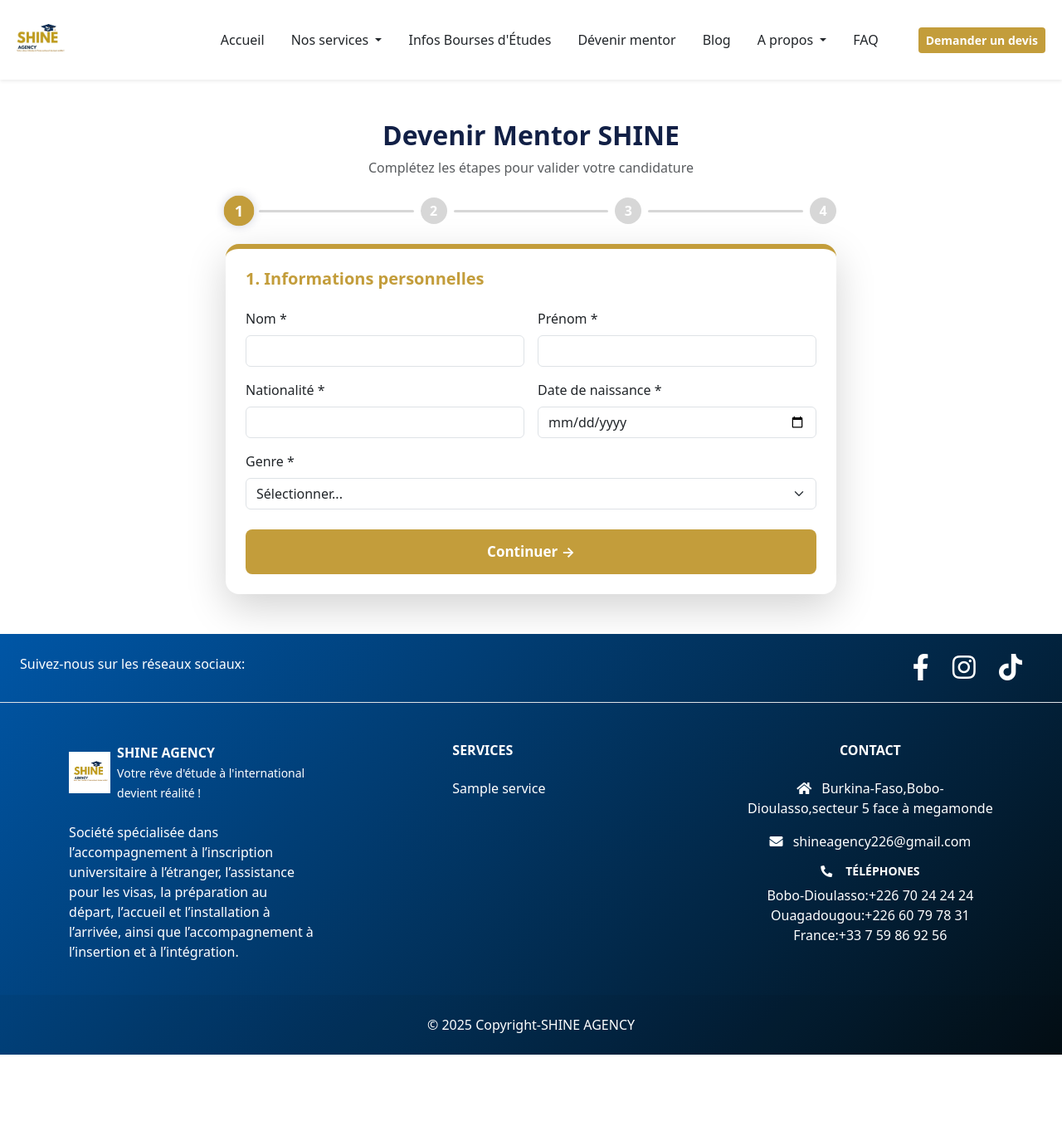
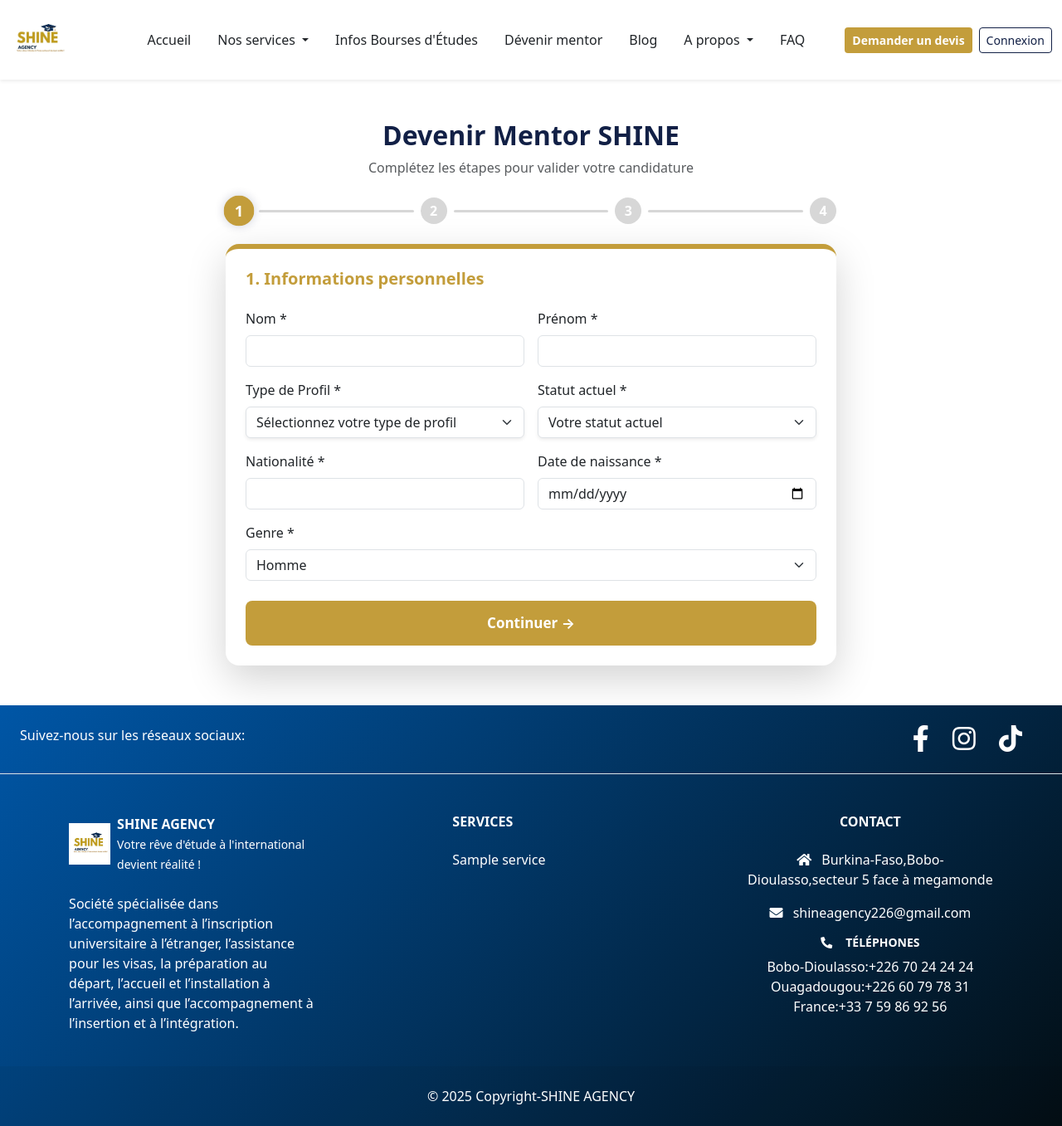
Before and after one commit to Lazare-tech/Shine, a Django app: page /usercompte/mentorregister/ in a window 1280 px wide. Shown: the whole page at 83% size. Before the commit the page ends 1271 px from the top, so only its background shows below. Run offline with Django 4.2, Linux system fonts and the light colour scheme; tables that the repository leaves empty hold one stand-in row (values such as "Sample post"); some libraries are stand-ins or nearby versions.

Commit message:
connexion en cours

```diff
--- a/shine/templates/shine/navbar/navbar.html
+++ b/shine/templates/shine/navbar/navbar.html
@@ -65,7 +65,7 @@
         <a class="fw-bold text-white btn btn-agen-colr btn-sm me-2 px-2 py-1" href="{% url 'shine:devis'%}">
           Demander un devis
         </a>
-        {% comment %} {% if user.is_authenticated %}
+   {% if user.is_authenticated %}
     <span class="fw-bold me-2" style="color: #122046;">
         Bonjour, {{ user.first_name|default:user.username|slice:":10" }}
     </span>
@@ -76,7 +76,7 @@
     <a class="btn btn-outline-agen-colr btn-sm px-2 py-1" href="{% url 'usercompte:login' %}">
         Connexion
     </a>
-{% endif %} {% endcomment %}
+{% endif %}
       </span>
     </div>
 
--- a/usercompte/forms.py
+++ b/usercompte/forms.py
@@ -1,6 +1,6 @@
 from django import forms
 from django.contrib.auth.forms import UserCreationForm
-from .models import User, StatutUtilisateur
+from .models import User, StatutUtilisateur,ProfilUtilisateur,MentorProfile
 from django.contrib.auth.forms import AuthenticationForm
 
 class RegistrationForm(UserCreationForm):
@@ -9,13 +9,17 @@ class RegistrationForm(UserCreationForm):
         empty_label="Sélectionnez votre statut",
         widget=forms.Select(attrs={'class': 'form-select shadow-sm'})
     )
-
+    profil_name=forms.ModelChoiceField(
+        queryset=ProfilUtilisateur.objects.all(),
+        empty_label="Sélectionnez votre profil",
+        widget=forms.Select(attrs={'class': 'form-select shadow-sm'})
+    )
     class Meta(UserCreationForm.Meta):
         model = User
-        # Note : on ne met pas 'password' ici, UserCreationForm gère password1/password2
+        # L'username est retiré d'ici car on le remplit via l'email dans save()
         fields = (
              'email', 'first_name', 'last_name', 'gender',
-            'phone','birth_year', 'nationality', 'country', 'city',
+            'phone','birth_year', 'code_postal','nationality', 'country', 'city',
             'street_number', 'street_name'
         )
         widgets = {
@@ -23,15 +27,11 @@ class RegistrationForm(UserCreationForm):
             'last_name': forms.TextInput(attrs={'class': 'form-control shadow-sm'}),
             'email': forms.EmailInput(attrs={'class': 'form-control shadow-sm'}),
             'nationality': forms.TextInput(attrs={'class': 'form-control shadow-sm'}),
-             'password1': forms.PasswordInput(attrs={'class': 'form-control shadow-sm', 'placeholder': 'Mot de passe'}),
+            'password1': forms.PasswordInput(attrs={'class': 'form-control shadow-sm', 'placeholder': 'Mot de passe'}),
             'password2': forms.PasswordInput(attrs={'class': 'form-control shadow-sm', 'placeholder': 'Confirmez le mot de passe'}),
-
             'birth_year': forms.DateInput(
                 format='%Y-%m-%d',
-                attrs={
-                    'class': 'form-control shadow-sm',
-                    'type': 'date'
-                }
+                attrs={'class': 'form-control shadow-sm', 'type': 'date'}
             ),
             'gender': forms.Select(
                 choices=[('', 'Sélectionnez'), ('Homme', 'Homme'), ('Femme', 'Femme')],
@@ -41,26 +41,32 @@ class RegistrationForm(UserCreationForm):
             'city': forms.TextInput(attrs={'class': 'form-control shadow-sm'}),
             'country': forms.TextInput(attrs={'class': 'form-control shadow-sm'}),
             'street_number': forms.TextInput(attrs={'class': 'form-control shadow-sm'}),
+            'code_postal': forms.TextInput(attrs={'class': 'form-control shadow-sm'}),
+            'street_number': forms.TextInput(attrs={'class': 'form-control shadow-sm'}),
             'street_name': forms.TextInput(attrs={'class': 'form-control shadow-sm'}),
-            'username': forms.TextInput(attrs={'class': 'form-control shadow-sm'}),
-            # Widgets pour les mots de passe internes à UserCreationForm
-            }
+        }
 
     def clean_email(self):
         email = self.cleaned_data.get('email')
         if User.objects.filter(email=email).exists():
             raise forms.ValidationError("Cette adresse email est déjà utilisée.")
         return email
+
     def save(self, commit=True):
-       def save(self, commit=True):
-        # 1. On appelle le save du parent (UserCreationForm) avec commit=False
-        # pour obtenir l'objet user sans l'enregistrer tout de suite en base
+        # 1. On récupère l'objet user (en mémoire, pas encore en base)
         user = super().save(commit=False)
 
-        # 2. On lie l'email à l'identifiant technique (username)
+        # 2. On lie l'email à l'username
         user.username = self.cleaned_data["email"]
 
-        # 3. On enregistre vraiment si commit est True
+        # 3. RÉCUPÉRATION MANUELLE DES CHAMPS HORS META
+        # On va chercher les données nettoyées et on les injecte dans l'objet user
+        user.statut = self.cleaned_data.get('statut')
+
+        # Note : on récupère 'profil_name' du formulaire pour le mettre dans 'profil' du modèle
+        user.profil = self.cleaned_data.get('profil_name')
+
+        # 4. Enregistrement réel dans PostgreSQL
         if commit:
             user.save()
         return user
@@ -75,3 +81,67 @@ class LoginForm(AuthenticationForm):
         'class': 'form-control input-custom',
         'placeholder': 'Mot de passe'
     }))
+##
+class MentorRegistrationForm(UserCreationForm):
+    # Champs additionnels provenant du modèle MentorProfile
+    job_title = forms.CharField(max_length=255, required=True, widget=forms.TextInput(attrs={'class': 'form-control'}))
+    activity_field = forms.CharField(max_length=255, required=True, widget=forms.TextInput(attrs={'class': 'form-control'}))
+    bank_rib = forms.CharField(max_length=34, required=True, widget=forms.TextInput(attrs={'class': 'form-control'}))
+    mission_type = forms.CharField(max_length=100, required=True, widget=forms.TextInput(attrs={'class': 'form-control'}))
+    motivation = forms.CharField(widget=forms.Textarea(attrs={'class': 'form-control', 'rows': 4}))
+
+    # Statut et Profil (souvent masqués ou pré-remplis pour les mentors)
+    profil = forms.ModelChoiceField(
+        queryset=ProfilUtilisateur.objects.all(),
+        empty_label="Sélectionnez votre type de profil",
+        widget=forms.Select(attrs={'class': 'form-select shadow-sm'})
+    )
+    statut = forms.ModelChoiceField(
+        queryset=StatutUtilisateur.objects.all(),
+        empty_label="Votre statut actuel",
+        widget=forms.Select(attrs={'class': 'form-select shadow-sm'})
+    )
+
+    class Meta(UserCreationForm.Meta):
+        model = User
+        fields = (
+            'email', 'first_name', 'last_name', 'gender', 'phone',
+            'birth_year', 'nationality', 'country', 'city',
+            'code_postal', 'street_number', 'street_name'
+        )
+        widgets = {
+            'email': forms.EmailInput(attrs={'class': 'form-control'}),
+            'first_name': forms.TextInput(attrs={'class': 'form-control'}),
+            'last_name': forms.TextInput(attrs={'class': 'form-control'}),
+            'birth_year': forms.DateInput(attrs={'class': 'form-control', 'type': 'date'}),
+            'gender': forms.Select(choices=[('Homme', 'Homme'), ('Femme', 'Femme')], attrs={'class': 'form-select'}),
+            'phone': forms.TextInput(attrs={'class': 'form-control'}),
+            'nationality': forms.TextInput(attrs={'class': 'form-control'}),
+            'country': forms.TextInput(attrs={'class': 'form-control'}),
+            'city': forms.TextInput(attrs={'class': 'form-control'}),
+            'code_postal': forms.TextInput(attrs={'class': 'form-control'}),
+            'street_number': forms.TextInput(attrs={'class': 'form-control'}),
+            'street_name': forms.TextInput(attrs={'class': 'form-control'}),
+        }
+    def save(self, commit=True):
+        # 1. Sauvegarde l'utilisateur (User)
+        user = super().save(commit=False)
+        user.username = self.cleaned_data["email"]
+
+        # 2. Récupère les choix manuels du formulaire
+        user.profil = self.cleaned_data.get('profil')
+        user.statut = self.cleaned_data.get('statut')
+
+        if commit:
+            user.save()
+
+            # 3. Crée le profil Mentor lié
+            MentorProfile.objects.create(
+                user=user,
+                job_title=self.cleaned_data['job_title'],
+                activity_field=self.cleaned_data['activity_field'],
+                bank_rib=self.cleaned_data['bank_rib'],
+                mission_type=self.cleaned_data['mission_type'],
+                motivation=self.cleaned_data['motivation']
+            )
+        return user
--- a/usercompte/templates/usercompte/userregister/mentorregister.html
+++ b/usercompte/templates/usercompte/userregister/mentorregister.html
@@ -23,27 +23,33 @@
             <div class="row g-3">
                 <div class="col-md-6">
                     <label class="form-label">Nom *</label>
-                    <input name="nom" type="text" class="form-control" required>
+                    {{ form.last_name }}
+                    {{ form.last_name.errors }}
                 </div>
                 <div class="col-md-6">
                     <label class="form-label">Prénom *</label>
-                    <input name="prenom" type="text" class="form-control" required>
+                    {{ form.first_name }}
+                    {{ form.first_name.errors }}
+                </div>
+                <div class="col-md-6">
+                    <label class="form-label">Type de Profil *</label>
+                    {{ form.profil }}
+                </div>
+                <div class="col-md-6">
+                    <label class="form-label">Statut actuel *</label>
+                    {{ form.statut }}
                 </div>
                 <div class="col-md-6">
                     <label class="form-label">Nationalité *</label>
-                    <input name="nationalite" type="text" class="form-control" required>
+                    {{ form.nationality }}
                 </div>
                 <div class="col-md-6">
                     <label class="form-label">Date de naissance *</label>
-                    <input name="dob" type="date" class="form-control" required>
+                    {{ form.birth_year }}
                 </div>
                 <div class="col-12">
                     <label class="form-label">Genre *</label>
-                    <select name="genre" class="form-select" required>
-                        <option value="" disabled selected>Sélectionner...</option>
-                        <option>Homme</option>
-                        <option>Femme</option>
-                    </select>
+                    {{ form.gender }}
                 </div>
             </div>
             <button type="button" class="btn-shine mt-4 w-100" onclick="nextStep(2)">Continuer →</button>
@@ -54,27 +60,27 @@
             <div class="row g-3">
                 <div class="col-md-6">
                     <label class="form-label">Téléphone *</label>
-                    <input name="tel" type="tel" class="form-control" required>
+                    {{ form.phone }}
                 </div>
                 <div class="col-md-6">
                     <label class="form-label">Email *</label>
-                    <input name="email" type="email" class="form-control" required>
+                    {{ form.email }}
                 </div>
                 <div class="col-md-6">
                     <label class="form-label">Pays de résidence *</label>
-                    <input name="pays" class="form-control" required>
+                    {{ form.country }}
                 </div>
                 <div class="col-md-6">
                     <label class="form-label">Ville *</label>
-                    <input name="ville" class="form-control" required>
+                    {{ form.city }}
                 </div>
                 <div class="col-md-8">
                     <label class="form-label">Nom de rue</label>
-                    <input name="rue" class="form-control">
+                    {{ form.street_name }}
                 </div>
                 <div class="col-md-4">
                     <label class="form-label">N° Rue</label>
-                    <input name="rue_no" class="form-control">
+                    {{ form.street_number }}
                 </div>
             </div>
             <div class="d-flex gap-3 mt-4">
@@ -87,30 +93,19 @@
             <h5 class="fw-bold mb-4 text-title-gold">3. Expertise & Mission</h5>
 
             <label class="form-label">Métier / Poste actuel *</label>
-            <input name="poste" class="form-control mb-3" required>
+            {{ form.job_title }}
 
             <label class="form-label">Domaine d’activité *</label>
-            <select name="domaine" class="form-select mb-3" required>
-                <option value="" disabled selected>Choisir un domaine...</option>
-                <option>Informatique & Tech</option>
-                <option>Finance</option>
-                <option>Médecine</option>
-                <option>Management</option>
-            </select>
+            {{ form.activity_field }}
 
-            <label class="form-label">RIB Bancaire (pour les rémunérations) *</label>
-            <input name="rib" class="form-control mb-3" required>
+            <label class="form-label">RIB Bancaire *</label>
+            {{ form.bank_rib }}
 
             <label class="form-label">Type de mission souhaitée *</label>
-            <select name="mission" class="form-select mb-3" required>
-                <option value="" disabled selected>Sélectionner une mission...</option>
-                <option>Logement</option>
-                <option>Campus France</option>
-                <option>Visa & Admission</option>
-            </select>
+            {{ form.mission_type }}
 
             <label class="form-label">Votre motivation *</label>
-            <textarea name="motivation" class="form-control" rows="4" required></textarea>
+            {{ form.motivation }}
 
             <div class="d-flex gap-3 mt-4">
                 <button type="button" class="btn btn-outline-secondary w-50" onclick="prevStep(2)">← Retour</button>
@@ -120,36 +115,49 @@
 
         <div id="step4" class="hidden">
             <h5 class="fw-bold mb-4 text-title-gold">4. Sécurité & Finalisation</h5>
-
             <div class="row g-3">
                 <div class="col-md-6">
                     <label class="form-label">Mot de passe *</label>
-                    <input name="pwd" type="password" class="form-control" required>
+                    {{ form.password1 }}
                 </div>
                 <div class="col-md-6">
                     <label class="form-label">Confirmer *</label>
-                    <input name="pwd_conf" type="password" class="form-control" required>
+                    {{ form.password2 }}
                 </div>
             </div>
 
             <div class="card bg-light border-0 p-3 mt-4 mb-4">
-                <div class="form-check mb-2">
-                    <input type="checkbox" class="form-check-input" id="c1" required>
-                    <label class="form-check-label small" for="c1">J’accepte les conditions de mentorat *</label>
-                </div>
-                <div class="form-check">
-                    <input type="checkbox" class="form-check-input" id="c2">
-                    <label class="form-check-label small" for="c2">Accepter de recevoir des missions par email</label>
-                </div>
+                <p class="small text-muted mb-0">En cliquant sur soumettre, vous acceptez nos conditions de mentorat.</p>
             </div>
 
             <div class="d-flex gap-3">
                 <button type="button" class="btn btn-outline-secondary w-50" onclick="prevStep(3)">← Retour</button>
-                <button type="submit" class="btn-shine w-50">Soumettre</button>
+                <button type="submit" class="btn-shine w-50">Soumettre ma candidature</button>
             </div>
         </div>
-
     </form>
 </section>
+<script>
+    document.addEventListener("DOMContentLoaded", function() {
+        {% if form.errors %}
+            let errorStep = 4; // Par défaut étape finale
 
+            // On vérifie où se trouvent les erreurs pour renvoyer à la bonne étape
+            {% if form.statut.errors or form.last_name.errors or form.first_name.errors or form.birth_year.errors %}
+                errorStep = 1;
+            {% elif form.email.errors or form.phone.errors %}
+                errorStep = 2;
+            {% endif %}
+
+            // Logique d'affichage
+            document.querySelectorAll('[id^="step"]').forEach(s => s.classList.add('hidden'));
+            document.getElementById('step' + errorStep).classList.remove('hidden');
+            updateProgressBar(errorStep);
+        {% endif %}
+    });
+
+    function updateProgressBar(step) {
+        // Ta fonction actuelle pour colorer les ronds 1, 2, 3, 4
+    }
+</script>
 {% endblock %}
--- a/usercompte/urls.py
+++ b/usercompte/urls.py
@@ -6,8 +6,9 @@ app_name= "usercompte"
 urlpatterns = [
     path('login/',usercompte.views.login_view,name='login'),
     path('register/',usercompte.views.user_register,name='register'),
+    path('logout/', usercompte.views.logout_view, name='logout'),
     path('register_client/', usercompte.views.register_client_view, name='registerclient'),
-    path('mentorregister/',usercompte.views.user_register_mentor,name='registermentor'),
+    path('mentorregister/',usercompte.views.register_mentor_view,name='registermentor'),
     path('businessregister/',usercompte.views.user_register_business,name='registerbusiness'),
     # ADMIN CLIENT
     path('clientadmin/',usercompte.views.user_admin_client,name='adminclient'),
--- a/usercompte/views.py
+++ b/usercompte/views.py
@@ -1,24 +1,68 @@
 from django.shortcuts import render,redirect
-from django.contrib.auth import authenticate, login
+from django.contrib.auth import authenticate, login,logout
 from django.contrib import messages
-from .forms import RegistrationForm,LoginForm
+from .forms import RegistrationForm,LoginForm,MentorRegistrationForm
 from .models import StatutUtilisateur, MentorProfile
 # Create your views here.
+
+# def login_view(request):
+#     if request.method == 'POST':
+#         form = LoginForm(request, data=request.POST)
+#         if form.is_valid():
+#             user = form.get_user()
+#             login(request, user)
+#             messages.success(request, f"Ravi de vous revoir {user.first_name} !")
+#             return redirect('shine:homepage') # Remplace par ta page d'accueil
+#         else:
+#             messages.error(request, "E-mail ou mot de passe incorrect.")
+#     else:
+#         form = LoginForm()
+
+#     return render(request, 'usercompte/login.html', {'form': form})
+from django.contrib import messages
 
 def login_view(request):
     if request.method == 'POST':
         form = LoginForm(request, data=request.POST)
         if form.is_valid():
+            # 1. On récupère l'utilisateur
             user = form.get_user()
-            login(request, user)
-            messages.success(request, f"Ravi de vous revoir {user.first_name} !")
-            return redirect('shine:homepage') # Remplace par ta page d'accueil
+
+            # 2. On récupère le rôle choisi sur l'interface (bouton cliqué)
+            chosen_role = request.POST.get('selected_role', '').lower()
+
+            if not chosen_role:
+                messages.error(request, "Veuillez sélectionner un profil (Client, Mentor, etc.)")
+                return render(request, 'usercompte/login.html', {'form': form})
+
+            # 3. VERIFICATION : Est-ce que le profil en base correspond au choix ?
+            if user.profil:
+                db_role = user.profil.profil_name.lower()
+
+                # Comparaison (on vérifie si le mot clé est contenu dans le nom du profil)
+                if chosen_role not in db_role:
+                    messages.error(request, f"Ce compte n'est pas enregistré en tant que {chosen_role.capitalize()}.")
+                    return render(request, 'usercompte/login.html', {'form': form})
+
+                # 4. Si c'est ok, on connecte
+                login(request, user)
+
+                # 5. Redirection selon le profil confirmé
+                if 'mentor' in db_role:
+                    return redirect('usercompte:adminmentor')
+                elif 'client' in db_role or 'étudiant' in db_role:
+                    return redirect('usercompte:adminclient')
+                elif 'apporteur' in db_role:
+                    return redirect('shine:homepage')
+            else:
+                messages.error(request, "Ce compte n'a aucun profil associé.")
         else:
-            messages.error(request, "E-mail ou mot de passe incorrect.")
+            messages.error(request, "Identifiants invalides.")
     else:
         form = LoginForm()
 
     return render(request, 'usercompte/login.html', {'form': form})
+
 #
 def user_register(request):
     return render(request, 'usercompte/register.html')
@@ -50,3 +94,30 @@ def register_client_view(request):
         form = RegistrationForm()
 
     return render(request, 'usercompte/userregister/clientregister.html', {'form': form})
+
+
+##
+def register_mentor_view(request):
+    if request.method == 'POST':
+        # On utilise le formulaire spécifique au mentor
+        form = MentorRegistrationForm(request.POST)
+
+        if form.is_valid():
+            # La méthode save() du formulaire s'occupe de créer le User
+            # ET le MentorProfile (grâce au code qu'on a mis dans forms.py)
+            user = form.save()
+
+            messages.success(request, "Félicitations ! Votre candidature de mentor a été soumise.")
+            return redirect('usercompte:login')
+        else:
+            # Si le formulaire est invalide, Django renvoie les erreurs aux champs
+            messages.error(request, "Veuillez corriger les erreurs ci-dessous.")
+    else:
+        # Formulaire vide pour un affichage en GET
+        form = MentorRegistrationForm()
+
+    return render(request, 'usercompte/userregister/mentorregister.html', {'form': form})
+def logout_view(request):
+    logout(request)
+    messages.info(request, "Vous avez été déconnecté avec succès.")
+    return redirect('usercompte:login') # Redirige vers la page de connexion
```
Also changed, not shown: usercompte/admin.py (+33 -28 lines), usercompte/models.py (+41 -7 lines), usercompte/templates/usercompte/login.html (+16 -5 lines), usercompte/templates/usercompte/userregister/clientregister.html (+17 -4 lines), usercompte/migrations/0001_initial.py, usercompte/migrations/0002_alter_user_email.py (deleted), usercompte/migrations/0002_remove_user_birth_year.py (added), usercompte/migrations/0003_user_birth_year.py (added), usercompte/migrations/0004_alter_user_managers.py (added), usercompte/migrations/0005_user_code_postal.py (added), usercompte/migrations/0006_profilutilisateur_user_profil.py (added).
